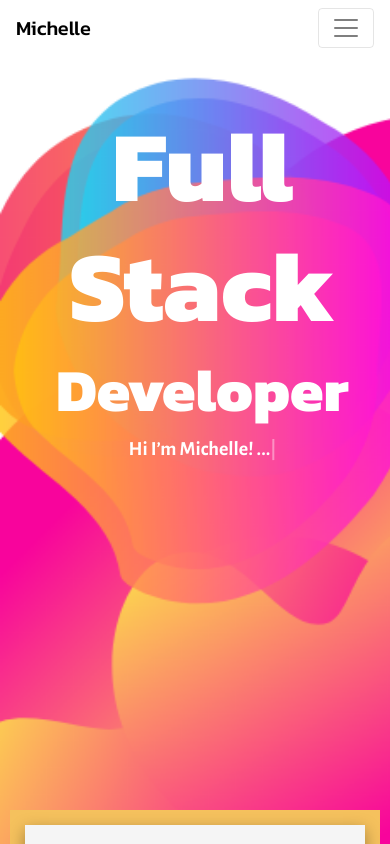
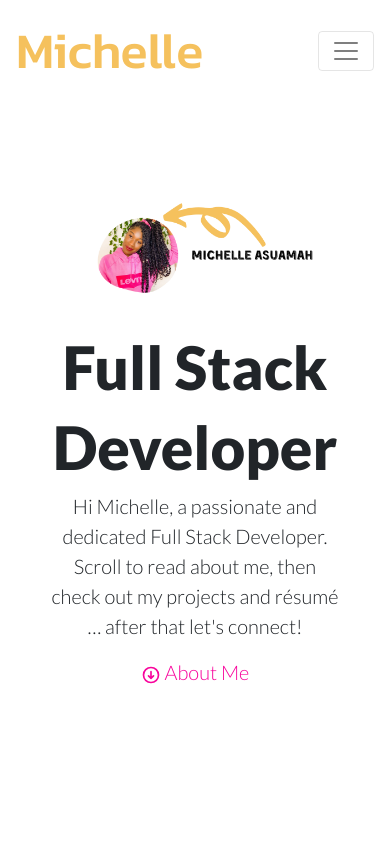
Before and after one commit to MAsuamah/dev-portfolio, a React (Create React App) app: page / in a window 390 px wide. Built offline with nearby package versions, Linux system fonts and the light colour scheme; a web font is replaced by a local one.

Commit message:
about re-style

```diff
--- a/src/assets/styles/About.css
+++ b/src/assets/styles/About.css
@@ -22,6 +22,10 @@
   margin-top: 80px !important;
 }
 
+.mobile-intro {
+  display: none;
+}
+
 .type-wrap {
   margin-left: 72px;
   font-family: 'Alegreya Sans', sans-serif;
@@ -30,139 +34,135 @@
 }
 
 .about {
-  font-size: 25px;
-  background-color: #F5C15D ;
-  width: 80%;
-  margin: 0 auto;
+  background-color: #f3f3f1;
   margin-top: 50px;
-  padding: 40px;
-  box-shadow: rgba(0, 0, 0, 0.35) 0px 5px 15px;
+  padding-left: 15px;
 }
 
-.about p{
-  overflow-x:visible;
-  text-align: left;
-  font-family: 'Alegreya Sans', sans-serif;
-  font-size: 19px;
+.about p {
+  font-family: 'Lato', sans-serif;
+  font-size: 20px;
   font-weight: 400;
   line-height: 2;
-  text-indent: 40px;
 }
 
-.about img {
-  float: right;
-  margin: 0;
-  margin-left: 10px;
-  margin-bottom: 10px;
-  height: 400px
+.about span {
+  font-weight: 900;
+  font-size: 30px;
 }
 
 .inner-about {
-  background-color: whitesmoke;
-  padding: 40px;
-  box-shadow: rgba(0, 0, 0, 0.35) 0px 5px 15px;
+  margin: 50px;
+  display: flex;
+  flex-wrap: wrap;
+  justify-content: center;
 }
+
+.inner-about p {
+  width: 30%;
+  margin: 15px;
+}
+
+.inner-about img {
+  width: 30%;
+  margin: 15px;
+  box-shadow: rgb(38, 57, 77) 0px 20px 30px -10px;
+  border-radius: 25px;
+}
+
 
 /*Media Queries */
 
+@media (max-width: 1200px) {
+  .inner-about img {
+    width: 250px;
+    height: 250px;
+  }
+}
+
+@media (max-width: 1015px) {
+  .inner-about p {
+    width: 100%;
+  }
+
+  .inner-about img {
+    width: 350px;
+    height: 350px;
+  }
+}
+
 @media (max-width: 1018px) {
 
-  .port-logo{
-   display: none;
+  .hero-image{
+    background-image: none;
+  }
+
+  .flex-hero{
+   display: flex;
+   justify-content: center;
+  }
+
+ .hero-tagline{
+  font-family: 'Lato', sans-serif;
+  font-size: 75px;
+  text-align: center;
+  margin-left: 0;
  }
 
  .type-wrap {
-  font-weight: 700;
+    display: none;
+  }
 
-}
+  .mobile-intro {
+    display: inline;
+    font-family: 'Lato', sans-serif;
+    text-align: center;
+  }
 
- .about {
+  .mobile-intro p {
+    margin-left: 50px;
+    margin-right: 50px;
+    font-size: 30px;
+    font-weight: 300;
+  }
+
+  #about-tag {
+    color: #f8049c ;
+  }
+
+  .about {
   margin-top: 150px;
- }
+  }
 }
 
 @media (max-width: 680px) {
 
-  .hero-image {
-    background-image: url(../images/mobile-hero.png);
-    background-size: 100vh;
+  .about {
+    font-size: 15px;
   }
 
-  .my-name {
-    color: black;
+  .inner-about {
+    padding: 0;
+    margin: 0;
+  }
+}
+
+@media (max-width: 500px) {
+
+  .port-logo {
+    height: 150px !important;
   }
 
   .hero-tagline {
-    font-size: 140px;
-    margin-left: 15px;
-    font-weight: 800;
+    font-size: 60px;
   }
 
-  .dev {
-    font-size: 100px;
+  .mobile-intro p {
+    font-size: 20px;
   }
 
-  .all-hero-text {
-    position: relative;
-    top: 50px;
-    height: 100vh;
-    color: white;
-    text-align: center;
-  }
-
-  .type-wrap {
-    font-size: 20px;
-    margin-left: 15px;
-  }
-
-  .about {
-    font-size: 15px;
-    width: 95%;
-    margin: 0 auto;
-    margin-top: -90px;
-    padding: 15px;
-    box-shadow: none;
-    -webkit-animation: none !important;
-		-moz-animation: none !important;
-		-o-animation: none !important;
-		-ms-animation: none !important;
-		animation: none !important;
-  }
-
-  .inner-about {
-    padding: 10px;
-  }
-
-  .about img {
-    height: 250px
+  .inner-about img {
+    width: 150px;
+    height: 150px;
   }
 }
-
-
-@media (max-width: 509px) {
-
-  .hero-tagline {
-    font-size: 90px;
-  }
-
-  .dev {
-    font-size: 90px;
-  }
-}
-
-@media (max-width: 457px) {
-
-  .hero-tagline {
-    font-size: 100px;
-  }
-
-  .dev {
-    font-size: 75px;
-  }
-}
-
-@media (max-width: 408px) {
-  .dev {
-    font-size: 60px;
-  }
-}
--- a/src/assets/styles/Navigation.css
+++ b/src/assets/styles/Navigation.css
@@ -19,11 +19,3 @@
 .navActive {
   border-style: solid;
 }
-
-/* MEDIA QUERY */
-@media (max-width: 680px) {
-  .my-name {
-    font-size: 20px;
-    color: black !important;
-  }
-}
--- a/src/assets/styles/Portfolio.css
+++ b/src/assets/styles/Portfolio.css
@@ -186,6 +186,7 @@ figure.effect-oscar:hover img {
   opacity: 0.4;
 }
 
+
 /*=========MEDIA QUERIES======*/
 
 @media only screen and (max-width: 1078px) {
--- a/src/components/About/index.js
+++ b/src/components/About/index.js
@@ -2,6 +2,7 @@ import React from 'react'
 import "../../assets/styles/About.css"
 import Fade from 'react-reveal/Fade';
 import Typed from 'typed.js';
+import { HiOutlineArrowCircleDown } from 'react-icons/hi';
 
 function About() {
   const el = React.useRef(null);
@@ -37,8 +38,9 @@ function About() {
     <div>
       {/* Hero Section */}
       <div className="hero-image">
+        <div className="flex-hero">
           <img className="port-logo" src={require(`../../assets/images/portfolio-logo.png`).default} alt="Michelle Asuamah"></img>
-
+        </div>
         <div className = "all-hero-text">
           <Fade>
             <h1 className="hero-tagline">Full Stack</h1>
@@ -51,26 +53,35 @@ function About() {
               <span style={{ whiteSpace: 'pre' }} ref={el} />
             </div>
           </Fade>
+          <div className="mobile-intro">
+            <p>
+              Hi Michelle, a passionate and dedicated Full Stack Developer. Scroll to read about me, then check out my projects  and résumé … after that let's connect!
+            </p>
+            <p id="about-tag">
+              <HiOutlineArrowCircleDown /> About Me
+            </p>
           </div>
+        </div>
+
         {/* About Section */}
 
           <section className="about" id="about">
             <div className="inner-about">
-              <img src={require(`../../assets/images/geo-port.png`).default} alt="Michelle Asuamah"></img>
+              <p className="about-bigger">
+                <span>First off, thanks for visiting. </span> <br/> I am a highly self-motivated developer with a certificate in full-stack web development from the University of Toronto. I also have a Bachelor’s in Psychology and Employment Relations.
+              </p>
+              <p className="about-bigger">
+              <span>I’ve always loved </span> <br/> problem-solving and logical reasoning (my fav subject is Math!), and I've been searching for a way to introduce that back into my everyday life, especially my career. I'm happy to say coding really fuels my passion for solving problems.
+              </p>
+              <img src={require(`../../assets/images/square-about.png`).default} alt="Michelle Asuamah"></img>
               <p>
-                First off, thanks for visiting my page. I am a highly self-motivated developer with a certificate in full-stack web development from the University of Toronto. I also have a Bachelor’s in Psychology and Employment Relations.
+              <span>I love blending my creativity</span> <br/>  and ability to quickly grasp concepts so that I can build applications that provide a remarkable user experience. I’m also able to apply these skills in team settings like when I worked with a small team to develop a CMS style restaurant app, that allows chain restaurant owners to manage their restaurant locations.
               </p>
               <p>
-                I’ve always loved problem-solving and logical reasoning (my fav subject is Math!), and I've been searching for a way to introduce that back into my everyday life, especially my career. I'm happy to say coding really fuels my passion for solving problems.
+              <span>My current tech skills</span> <br/>  include front-end technologies such as JavaScript, React, HTML, and CSS, as well as back-end technologies including Node.js, Express.js, MongoDB, and MySQL. I have every intention to continue on this journey of increasing my knowledge and skills when it comes to programming. I plan to do so by leveraging my skills in the workforce as part of a quality-driven team and remaining dedicated to my own self-teachings.
               </p>
               <p>
-                I love blending my creativity and ability to quickly grasp concepts so that I can build applications that provide a remarkable user experience. I’m also able to apply these skills in team settings like when I worked with a small team to develop a CMS style restaurant app, that allows chain restaurant owners to manage their restaurant locations.
-              </p>
-              <p>
-                My current technological skills include front-end technologies such as JavaScript, React, HTML, and CSS, as well as back-end technologies including Node.js, Express.js, MongoDB, and MySQL. I have every intention to continue on this journey of increasing my knowledge and skills when it comes to programming. I plan to do so by leveraging my skills in the workforce as part of a quality-driven team and remaining dedicated to my own self-teachings.
-              </p>
-              <p>
-                That’s all you get for now, but feel free to contact me if you’d like to know anything else. Don’t forget to check out my projects. Cheers!
+              <span>That’s all you get for now!</span> <br/> But please feel free to contact me if you’d like to know anything else. Don’t forget to check out my projects. Cheers!
               </p>
             </div>
           </section>
--- a/src/components/Portfolio/index.js
+++ b/src/components/Portfolio/index.js
@@ -24,6 +24,7 @@ function Portfolio() {
         <div className="portfolio">
 
           <div className="grid">
+
 
               <Project
                 img={require(`../../assets/images/zengxiao-lin-fBZsl463vJQ-unsplash.jpg`).default}
```
Also changed, not shown: src/assets/images/square-about.png (added). Lines whose indentation alone changed are shown as unchanged.
